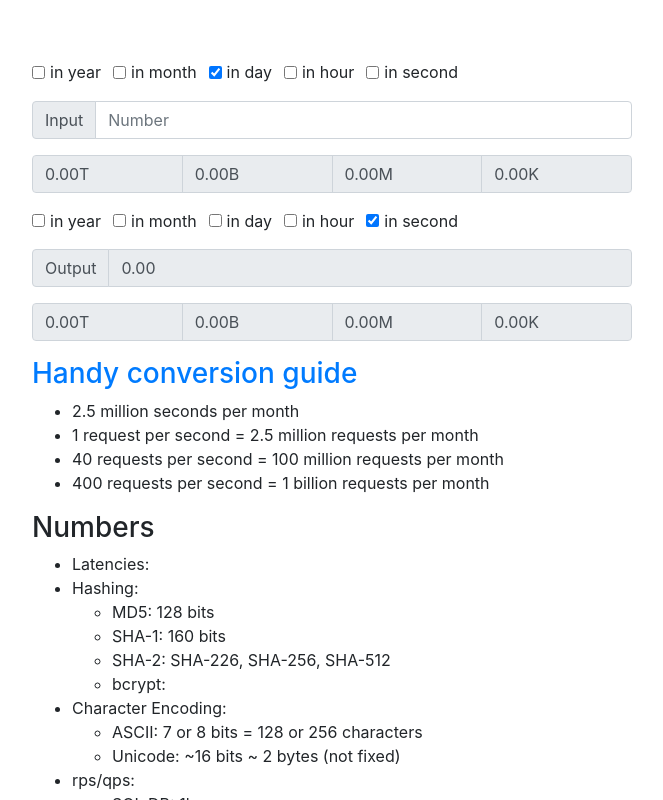
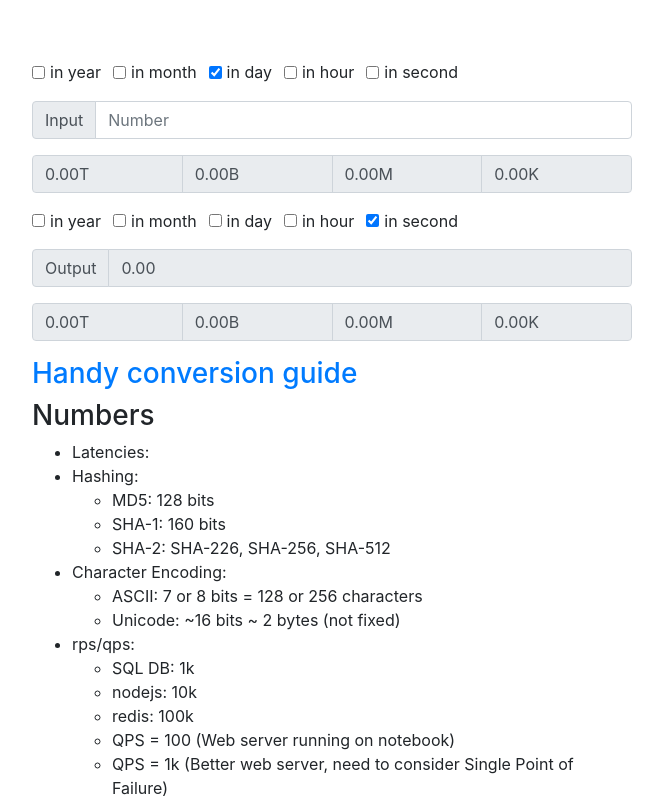
Before and after one commit to miaachan/SD-QuickCal, a React (Create React App) app: page / in a window 1280 px wide. Shown: the top 800 px of the page, without its empty margins (308-971 px from the left). Built offline with nearby package versions, Linux system fonts and the light colour scheme.

Commit message:
chore: update cheatsheet

```diff
--- a/src/Component/Cheatsheet.tsx
+++ b/src/Component/Cheatsheet.tsx
@@ -18,11 +18,6 @@ function Cheatsheet() {
             {`
 ### [Handy conversion guide](https://github.com/donnemartin/system-design-primer/blob/master/solutions/system_design/scaling_aws/README.md#calculate-usage)
 
-- 2.5 million seconds per month
-- 1 request per second = 2.5 million requests per month
-- 40 requests per second = 100 million requests per month
-- 400 requests per second = 1 billion requests per month
-
 ###  Numbers
 
 - Latencies:
@@ -30,7 +25,6 @@ function Cheatsheet() {
     - MD5: 128 bits
     - SHA-1: 160 bits
     - SHA-2: SHA-226, SHA-256, SHA-512
-    - bcrypt:
 - Character Encoding:
     - ASCII: 7 or 8 bits = 128 or 256 characters
     - Unicode: ~16 bits ~ 2 bytes (not fixed)
@@ -38,6 +32,9 @@ function Cheatsheet() {
     - SQL DB: 1k
     - nodejs: 10k
     - redis: 100k
+    - QPS = 100 (Web server running on notebook)
+    - QPS = 1k (Better web server, need to consider Single Point of Failure)
+    - QPS = 1m (1k web instances, consider maintainance)
 - MySQL:
     - int / bigint: 4 / 8 bytes (32 / 64bit)
     - float / double: 4 / 8 bytes (32 / 64bit)
```
